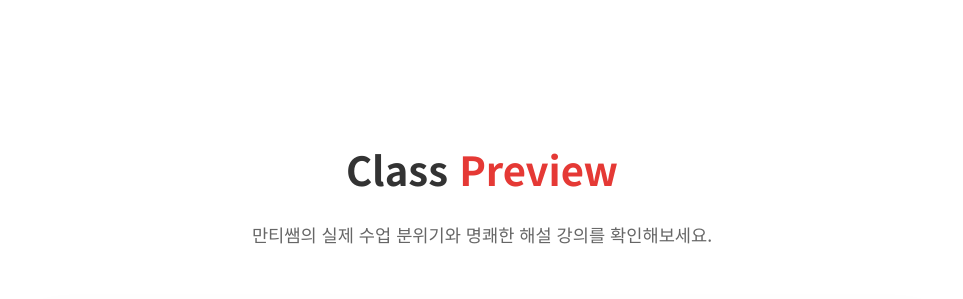
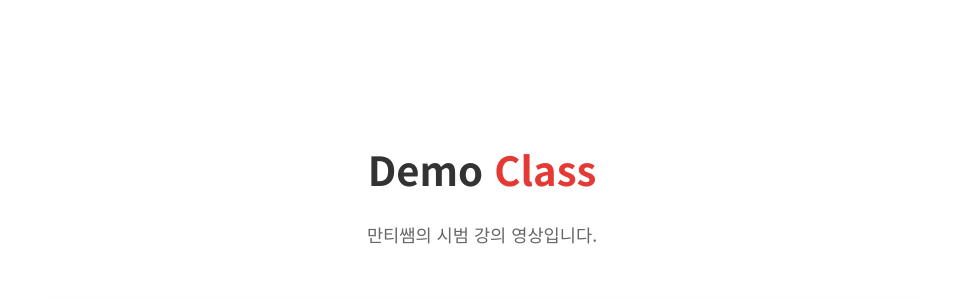
Before and after one commit to hm158842-lab/manty-portfolio, a plain HTML site: page index.html in a window 1280 px wide. Shown: the part 1460-1759 px from the top of the page, without its empty margins (158-1121 px from the left). Drawn offline with Linux system fonts and the light colour scheme.

Commit message:
영상 설명 수정

```diff
--- a/index.html
+++ b/index.html
@@ -264,7 +264,7 @@
             color: #777;
         }
 
-        /* [NEW] 비디오 섹션 스타일 */
+        /* 비디오 섹션 스타일 */
         .video-wrapper {
             max-width: 900px;
             margin: 0 auto;
@@ -469,7 +469,8 @@
             <ul>
                 <li><a href="#about">소개</a></li>
                 <li><a href="#career">경력</a></li>
-                <li><a href="#video">영상</a></li> <li><a href="#report">리포트</a></li>
+                <li><a href="#video">영상</a></li>
+                <li><a href="#report">리포트</a></li>
                 <li><a href="#contact">문의</a></li>
             </ul>
         </nav>
@@ -538,14 +539,13 @@
     </section>
 
     <section class="section" id="video">
-        <h2 class="section-title">Class <span>Preview</span></h2>
-        <p class="section-desc">만티쌤의 실제 수업 분위기와 명쾌한 해설 강의를 확인해보세요.</p>
+        <h2 class="section-title">Demo <span>Class</span></h2>
+        <p class="section-desc">만티쌤의 시범 강의 영상입니다.</p>
 
         <div class="video-wrapper">
             <div class="video-container">
-                <iframe src="https://youtu.be/Mn-18sNewkk" title="만티쌤 수학 강의 맛보기" allow="accelerometer; autoplay; clipboard-write; encrypted-media; gyroscope; picture-in-picture; web-share" allowfullscreen></iframe>
-
-                </div>
+                <iframe src="https://www.youtube.com/embed/18sNewkk" title="만티쌤 수학 강의 맛보기" allow="accelerometer; autoplay; clipboard-write; encrypted-media; gyroscope; picture-in-picture; web-share" allowfullscreen></iframe>
+            </div>
         </div>
     </section>
 
```
